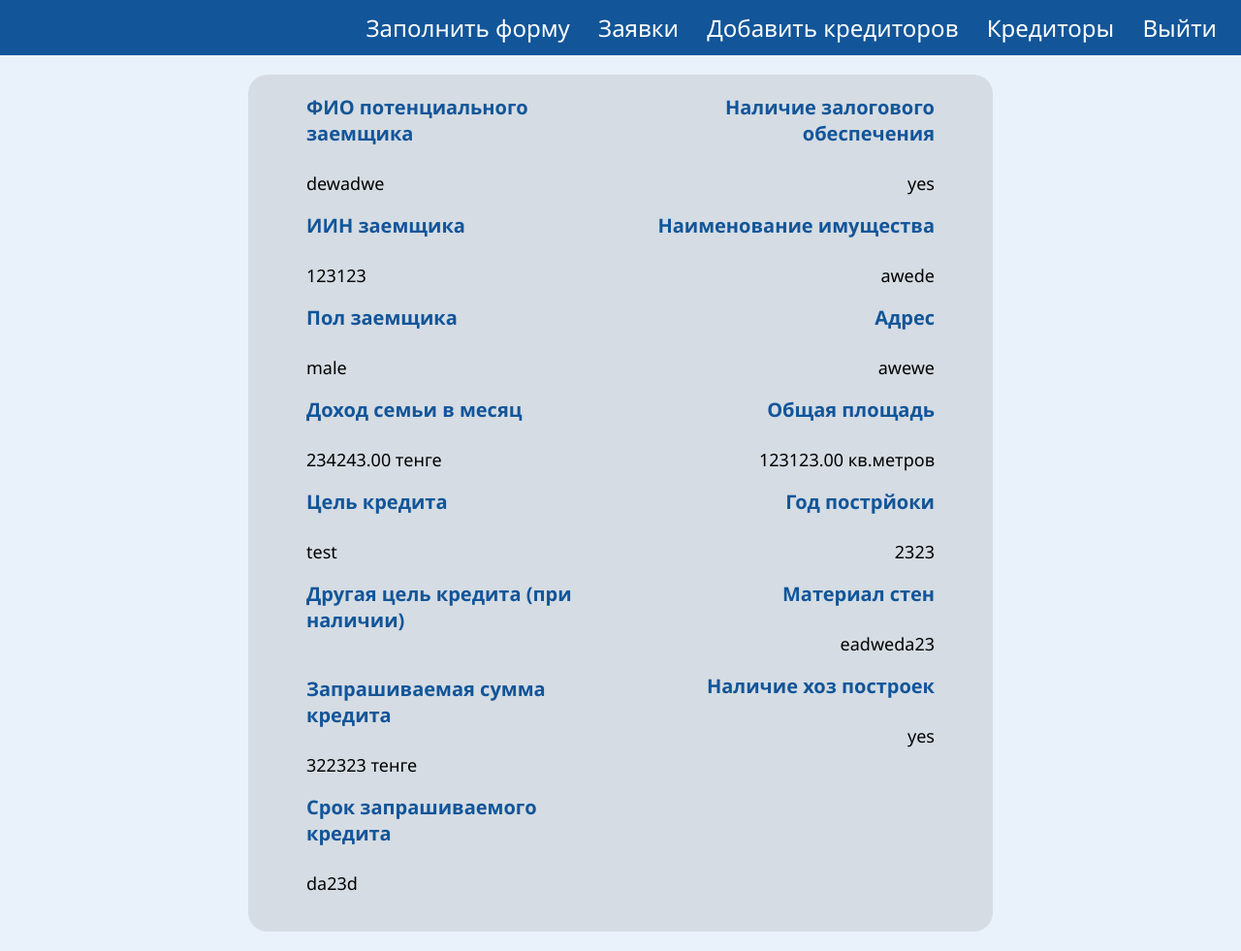
After one commit to IDPogolovkin/msh_form, a Flask app: page /all-creditors in a window 1280 px wide. The commit adds this page. Shown: the whole page at 97% size. Run offline with Flask 3, Linux system fonts and the light colour scheme; a user stored in the database is signed in.

Commit message:
all creditors page add

```diff
--- a/app/forms.py
+++ b/app/forms.py
@@ -5,26 +5,26 @@ from wtforms.validators import DataRequired, Length, Email, EqualTo, ValidationE
 from app.models import User
 
 class LoginForm(FlaskForm):
-    username = StringField('Логин', validators=[DataRequired()])
+    kato_6 = StringField('Логин', validators=[DataRequired()])
     password = PasswordField('Пароль', validators=[DataRequired(), Length(min=4, max=80)])
     remember = BooleanField('Запомнить меня')
     submit = SubmitField('Войти')
 
 class CreditorForm(FlaskForm):
-    gender_choises = [('male', 'Женский'), ('female', 'Мужской')]
-    credit_goal_choises = [('test', 'TEST')]
-    zalog_avaliability_choises = [('yes', 'Да'), ('no', 'Нет')]
-    zalog_name_choises = [('flat', 'Квартира'), ('house', 'Дом'), ('temp', 'Временное строение'), ('region', 'Участок')]
-    zalog_hoz_buildings_choises = [('yes', 'Да'), ('no', 'Нет')]
+    gender_choises = [('',''), ('Женский', 'Женский'), ('Мужской', 'Мужской')]
+    credit_goal_choises = [('',''), ('test', 'TEST')]
+    zalog_avaliability_choises = [('',''), ('Да', 'Да'), ('Нет', 'Нет')]
+    zalog_name_choises = [('',''), ('Квартира', 'Квартира'), ('Дом', 'Дом'), ('Временное строение', 'Временное строение'), ('Участок', 'Участок')]
+    zalog_hoz_buildings_choises = [('',''), ('Да', 'Да'), ('Нет', 'Нет')]
     FIO = StringField('ФИО потенциального заемщика', validators=[DataRequired()])
     IIN = StringField('ИИН заемщика', validators=[DataRequired()])
     gender = SelectField('Пол заемщика, выберете из списка:',choices=gender_choises, validators=[DataRequired()])
     family_income_month = DecimalField('Доход семьи в месяц (только цифры)', validators=[DataRequired()])
-    credit_goal = StringField('Цель кредита, выберите из списка:', choices=credit_goal_choises, validators=[DataRequired()])
-    credit_other_goal = StringField('Если выбрана "другая цель кредита" - дайте краткое пояснение - для чего нужен кредит?', validators=[DataRequired()])
+    credit_goal = SelectField('Цель кредита, выберите из списка:', choices=credit_goal_choises, validators=[DataRequired()])
+    credit_other_goal = StringField('Если выбрана "другая цель кредита" - дайте краткое пояснение - для чего нужен кредит?')
     credit_amount = IntegerField('Запрашиваемая сумма кредита', validators=[DataRequired()])
     credit_period = StringField('Срок запрашиваемого кредита', validators=[DataRequired()])
-    zalog_avaliability = StringField('Наличие залогового обеспечения', validators=[DataRequired()])
+    zalog_avaliability = SelectField('Наличие залогового обеспечения', choices=zalog_avaliability_choises, validators=[DataRequired()])
     zalog_name = StringField('Наименование имущества', validators=[DataRequired()])
     zalog_address = StringField('Адрес', validators=[DataRequired()])
     zalog_square = DecimalField('Общая площадь', validators=[DataRequired()])
--- a/app/models.py
+++ b/app/models.py
@@ -229,7 +229,7 @@ class Form(db.Model):
 
 class Creditor(db.Model):
    id = db.Column(db.Integer, primary_key = True)
-   user_kato = db.Column(db.Integer, db.ForeignKey('user.kato_6'))
+   user_kato = db.Column(db.String(50), db.ForeignKey('user.kato_6'))
    user = relationship("User",backref="creditors")
    kato_2 = db.Column(db.String(20), nullable = False)
    kato_2_name = db.Column(db.String(20), nullable = False)
--- a/app/routes.py
+++ b/app/routes.py
@@ -34,7 +34,7 @@ def login():
         return redirect(url_for('account'))
     form = LoginForm()
     if form.validate_on_submit():
-        user = User.query.filter_by(username=form.username.data).first()
+        user = User.query.filter_by(kato_6=form.kato_6.data).first()
         if user and bcrypt.check_password_hash(user.password, form.password.data):
             login_user(user, remember=form.remember.data)
             next_page = request.args.get('next')
@@ -88,11 +88,17 @@ def edit_form(id):
 def add_creditors():
     form = CreditorForm()
     if request.method == 'GET':
-        return render_template('creditors.html', form=form, user=current_user)
+        return render_template('creditors.html', form=form, user=current_user, measurement_units=measurement_units)
     else:
         if form.validate_on_submit():
             creditor = Creditor(
                 user_kato = current_user.kato_6,
+                kato_2= current_user.kato_2,
+                kato_2_name = current_user.kato_2_name,
+                kato_4 = current_user.kato_4,
+                kato_4_name = current_user.kato_4_name,
+                kato_6 = current_user.kato_6,
+                kato_6_name = current_user.kato_6_name,
                 FIO = form.FIO.data,
                 IIN = form.IIN.data,
                 gender = form.gender.data,
@@ -111,14 +117,19 @@ def add_creditors():
             )
             db.session.add(creditor)
             db.session.commit()
-            flash("Кредитор успешно добавлен!", 'success')
-            return redirect(url_for('add_creditors'))
+            flash("Кредитор успешно добавлен!", category='success')
+            return redirect(url_for('all_creditors'))
+        else:
+            print(form.errors.items())
+            flash('Кредитор не добавлен! Некорректные данные.', category='error')
+    return render_template('creditors.html', form=form, user=current_user, measurement_units=measurement_units)
 
 @app.route('/all-creditors', methods=['GET'])
 @login_required
 def all_creditors():
+    form = CreditorForm()
     creditors = Creditor.query.filter_by(user_kato=current_user.kato_6).all()
-    return render_template('all_creditors.html', creditors=creditors, user=current_user)
+    return render_template('all_creditors.html', form=form, creditors=creditors, measurement_units=measurement_units, user=current_user)
 
 
 @app.route('/form', methods=['POST', 'GET'])
--- a/app/static/account.css
+++ b/app/static/all_creditors.css
@@ -6,7 +6,7 @@ body {
 }
 
 .acc-content {
-    width: 80%;
+    width: 60%;
     margin: 20px auto;
     display: flex;
     flex-direction: column;
@@ -18,21 +18,25 @@ body {
     font-size: 18px;
     gap: 8px;
     flex-direction: column;
-    border-bottom: 1px solid grey;
 }
 
 .label {
-    font-size: 25px;
-    font-weight: 400
+    font-size: 20px;
+    font-weight: 600;
+    color: #125599;
 }
 
 .form {
     display: flex;
-    flex-direction: column;
+    justify-content: space-between;
     gap: 20px;
     background-color: rgba(128, 128, 128, 0.201);
     border-radius: 20px;
-    padding: 20px;
+    padding: 20px 60px;
+}
+
+.second-column{
+    text-align: right;
 }
 
 .form h2 {
--- /dev/null
+++ b/app/templates/all_creditors.html
@@ -0,0 +1,81 @@
+{% extends "base.html" %} {% block title %}Все кредиторы{% endblock %}
+{% block content %}
+<link rel="stylesheet" href="{{ url_for('static', filename='all_creditors.css') }}" />
+<title>Кредиторы</title>
+<body>
+        <div class="acc-content">
+            {% if not creditors %}
+            <h2 style="text-align: center;">У вас ещё нет ни одного кредитора</h2>
+            <a href="{{ url_for('add_creditors') }}" class="btn">Добавить кредиторов</a>
+            {% endif %}
+            {% for creditor in creditors %}
+            <div class="form">
+            <div class="first-column">
+                <div class="form-output">
+                    <label class="label">{{ form.FIO.label }}</label>
+                    <p>{{ creditor.FIO }}</p>
+                </div>
+            <div class="form-output">
+                    <label class="label">{{ form.IIN.label }}</label>
+                    <p>{{ creditor.IIN }}</p>
+                </div>
+                <div class="form-output">
+                    <label class="label">Пол заемщика</label>
+                    <p>{{ creditor.gender }}</p>
+                </div>
+                <div class="form-output">
+                    <label class="label">Доход семьи в месяц</label>
+                    <p>{{ creditor.family_income_month }} {{ measurement_units['tenge'] }}</p>
+                </div>
+                <div class="form-output">
+                    <label class="label">Цель кредита</label>
+                    <p>{{ creditor.credit_goal }}</p>
+                </div>
+            <div class="form-output">
+                <label class="label">Другая цель кредита (при наличии)</label>
+                <p>{{ creditor.credit_other_goal }}</p>
+            </div>
+            <div class="form-output">
+                <label class="label">{{ form.credit_amount.label }}</label>
+                <p>{{ creditor.credit_amount }}  {{ measurement_units['tenge'] }}</p>
+            </div>
+            <div class="form-output">
+                <label class="label">{{ form.credit_period.label }}</label>
+                <p>{{ creditor.credit_period }}</p>
+            </div>
+            </div>
+            <div class="second-column">
+            <div class="form-output">
+                <label class="label">{{ form.zalog_avaliability.label }}</label>
+                <p>{{ creditor.zalog_avaliability }}</p>
+            </div>
+            <div class="form-output">
+                <label class="label">{{ form.zalog_name.label }}</label>
+                <p>{{ creditor.zalog_name }}</p>
+            </div>
+            <div class="form-output">
+                <label class="label">{{ form.zalog_address.label }}</label>
+                <p>{{ creditor.zalog_address }}</p>
+            </div>
+            <div class="form-output">
+                <label class="label">{{ form.zalog_square.label }}</label>
+                <p>{{ creditor.zalog_square }}  {{ measurement_units['square'] }}</p>
+            </div>
+            <div class="form-output">
+                <label class="label">{{ form.zalog_creation_year.label }}</label>
+                <p>{{ creditor.zalog_creation_year }}</p>
+            </div>
+            <div class="form-output">
+                <label class="label">{{ form.zalog_wall_material.label }}</label>
+                <p>{{ creditor.zalog_wall_material }}</p>
+            </div>
+            <div class="form-output">
+                <label class="label">{{ form.zalog_hoz_buildings.label }}</label>
+                <p>{{ creditor.zalog_hoz_buildings }}</p>
+            </div>
+            </div>
+        </div>
+        </div>
+        {% endfor %}
+</body>
+{% endblock %}
--- a/app/templates/base.html
+++ b/app/templates/base.html
@@ -19,7 +19,7 @@
       <a class="nav_link" id="portfolio" href="{{ url_for('form') }}">Заполнить форму</a>
       <a class="nav_link" id="portfolio" href="{{ url_for('account') }}">Заявки</a>
       <a class="nav_link" id="portfolio" href="{{ url_for('add_creditors') }}">Добавить кредиторов</a>
-{#      <a class="nav_link" id="portfolio" href="{{ url_for('all_creditors') }}">Кредиторы</a>#}
+      <a class="nav_link" id="portfolio" href="{{ url_for('all_creditors') }}">Кредиторы</a>
       <a class="nav_link" id="logout" href="{{ url_for('logout') }}">Выйти</a>
       {% else %}
       <a class="nav_link" id="login" href="{{ url_for('login') }}">Войти</a>
--- a/app/templates/login.html
+++ b/app/templates/login.html
@@ -10,8 +10,8 @@
       <div class="form-group">
         <legend class="border-bottom mb-4">Войти</legend><br>
         <div class="form-group">
-          {{ form.username.label(class="form-control-label") }}
-          {{ form.username(class="form-control form-control-lg") }}
+          {{ form.kato_6.label(class="form-control-label") }}
+          {{ form.kato_6(class="form-control form-control-lg") }}
         </div>
           </br>
         <div class="form-group">
--- a/user_register.py
+++ b/user_register.py
@@ -5,17 +5,12 @@ app.app_context().push()
 
 hashed_password = bcrypt.generate_password_hash('Test123').decode('utf-8')
 user = User(
-    username="test",
     kato_2="test",
     kato_2_name="test",
     kato_4="test",
     kato_4_name="test",
     kato_6="test",
     kato_6_name="test",
-    first_name="test",
-    last_name="test",
-    middle_name="test",
-    district = "test",
     password=hashed_password
 )
 db.session.add(user)
```
Also changed, not shown: app/templates/creditors.html (+3 -6 lines), instance/database.db.
